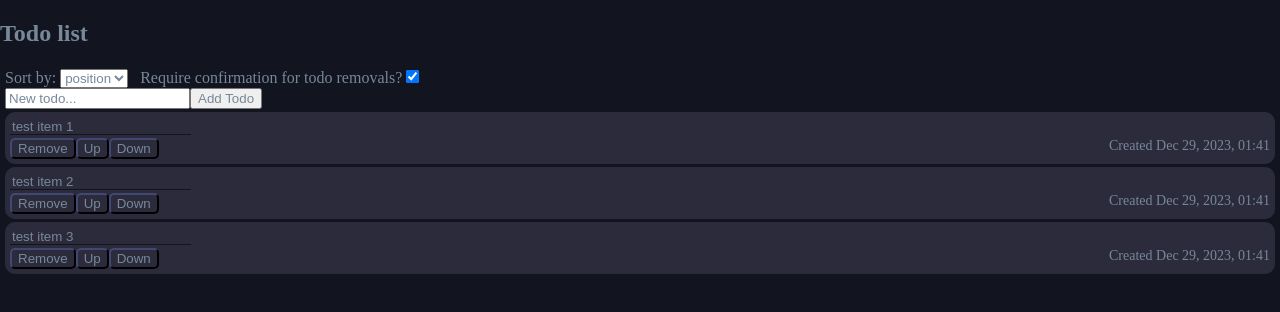
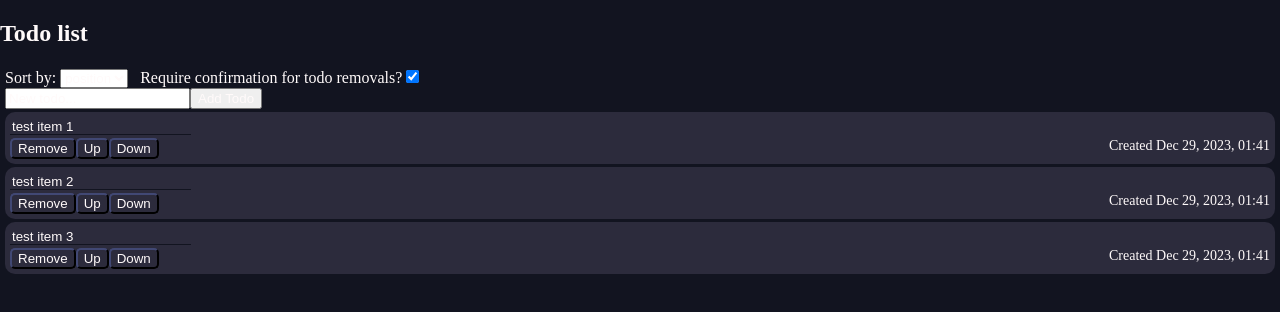
Before and after one commit to jwlebert/get-it-done, an Angular app in the folder client/: page / in a window 1280 px wide. Shown: the top 312 px of the page. Built offline with nearby package versions, Linux system fonts and the light colour scheme.

Commit message:
updated text color

```diff
--- a/client/src/styles.css
+++ b/client/src/styles.css
@@ -6,7 +6,7 @@
     --extra1: #2C2B3C;
     --extra2: #403F4C;
 
-    --text-color: lightslategrey;
+    --text-color: #FFFAFA;
 }
 
 body {
```
